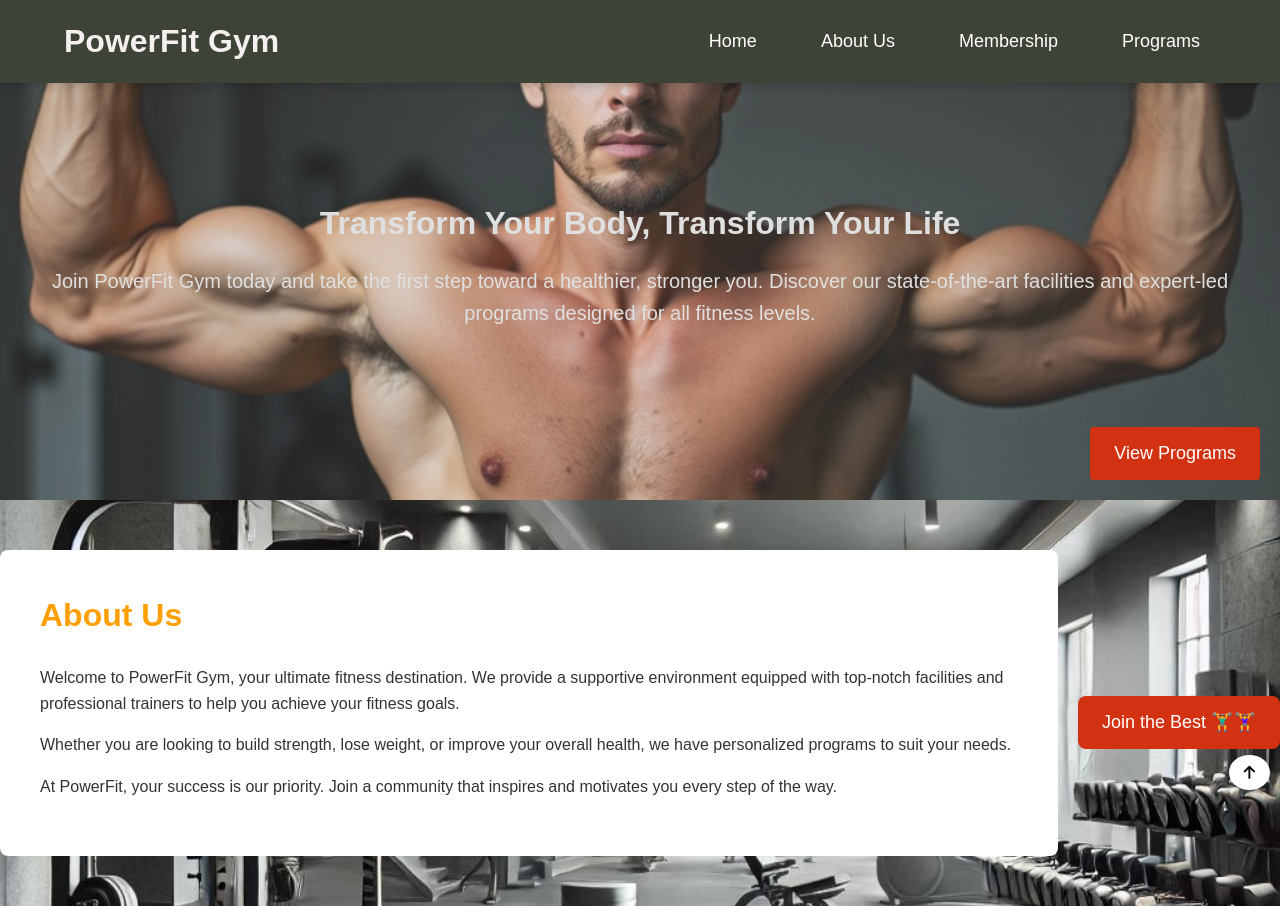
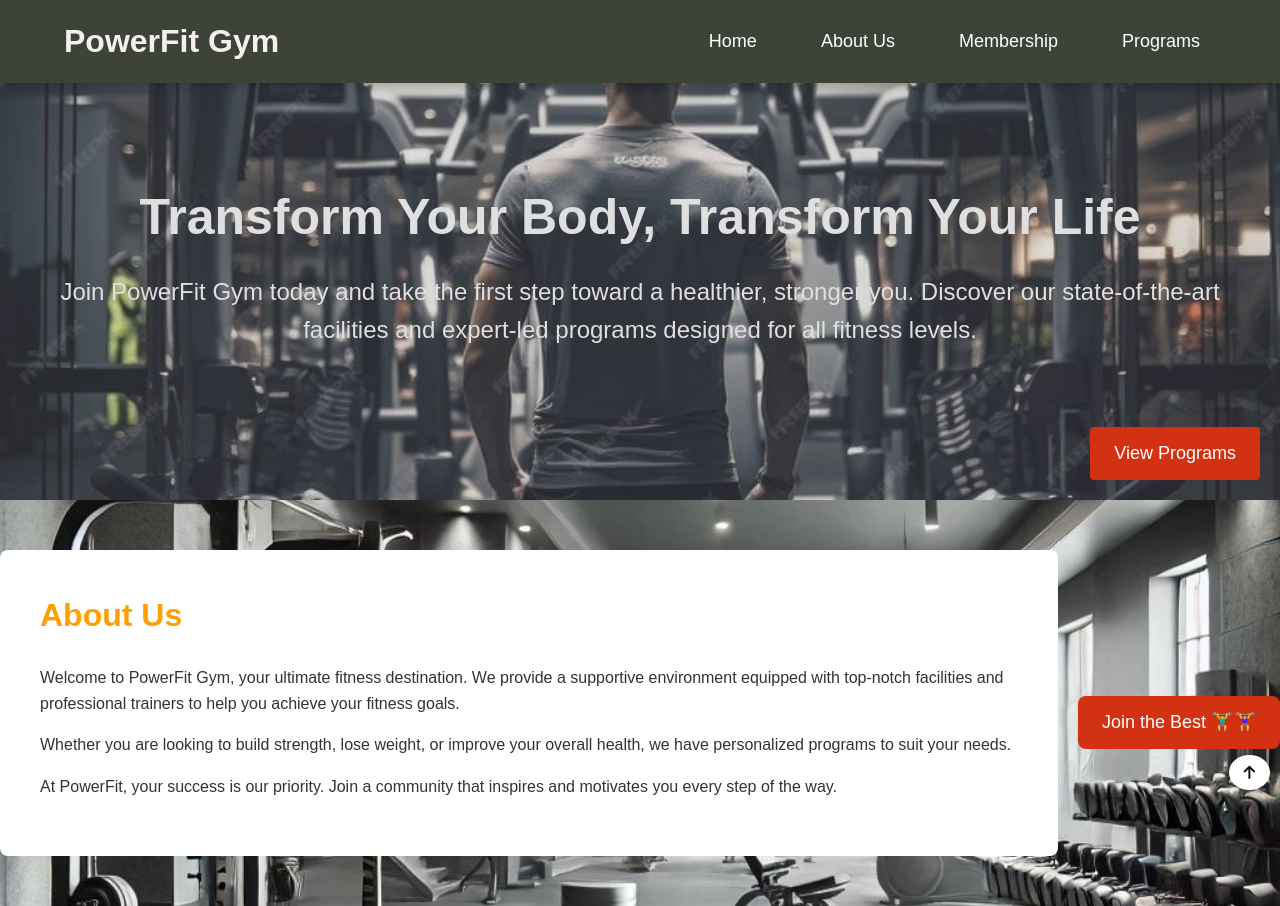
Before and after one commit to Stephen-Kisangi/Crowns-Powerfit-Gym, a plain HTML site: page index.html in a window 1280 px wide. Shown: the top 906 px of the page. Drawn offline with Linux system fonts and the light colour scheme.

Commit message:
Update style.css

```diff
--- a/css/style.css
+++ b/css/style.css
@@ -107,7 +107,7 @@ header nav .nav-links li a:hover {
 }
 
 .hero {
-    background-image: url('../images/other/hero.jpg');
+    background-image: url('../images/slideshow/slideshow6.jpg');
     background-size: cover;
     background-position: center;
     height: 500px;
@@ -161,12 +161,12 @@ header nav .nav-links li a:hover {
 }
 
 .hero-content h1 {
-    font-size: 32px;
+    font-size: 50px;
     margin-bottom: 16px;
 }
 
 .hero-content p {
-    font-size: 20px;
+    font-size: 24px;
 }
 
 .hero-content:hover {
```
